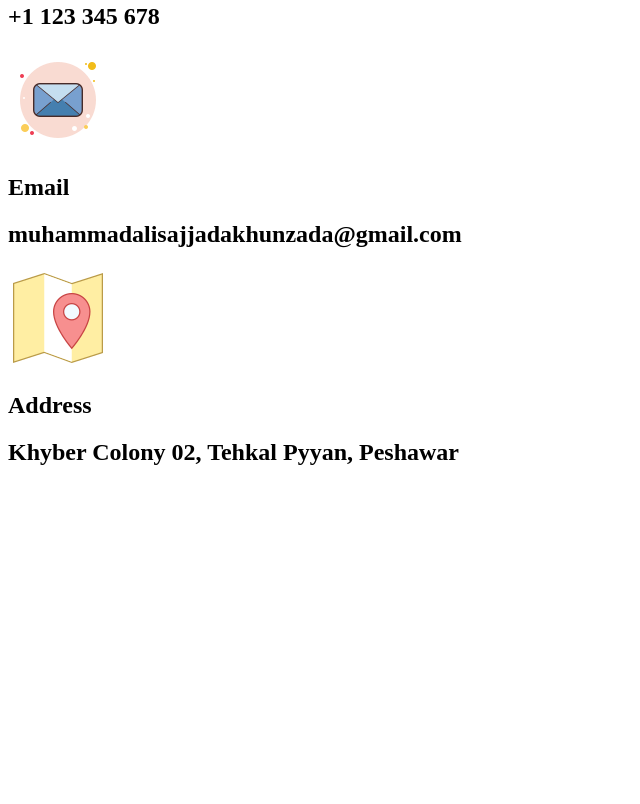
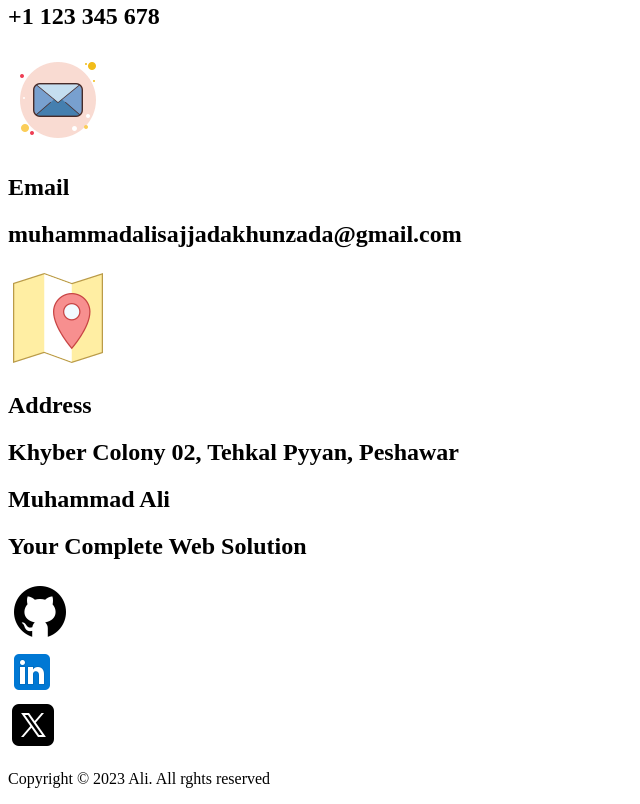
Before and after one commit to Muhammadali0202/My_portfolio, a plain HTML site: page index.html in a window 1280 px wide. Shown: the part 3155-3959 px from the top of the page, without its empty margins (0-640 px from the left). Before the commit the page ends 3641 px from the top, so only its background shows below. Drawn offline with Linux system fonts and the light colour scheme.

Commit message:
add contact and footer

```diff
--- a/index.html
+++ b/index.html
@@ -345,7 +345,37 @@
     <!-- Contact section End -->
 
     <!-- Footer section Start -->
+    <section id="footer">
+      <div class="footer-container">
+        <div class="brand">
+          <h1><span>M</span>uhammad <span>A</span>li</h1>
+        </div>
+        <h2>Your Complete Web Solution</h2>
+        <div class="social-icons">
+          <!-- github -->
+          <div class="social-item">
+            <a href="https://github.com/Muhammadali0202"
+              ><img src="./assets/icons/icons8-github-64.png"
+            /></a>
+          </div>
 
+          <!-- linkedin-->
+          <div class="social-item">
+            <a href="https://www.linkedin.com/in/muhammad-ali-183060201/"
+              ><img src="./assets/icons/icons8-linkedin-logo-48.png"
+            /></a>
+          </div>
+
+          <!-- TwitterX-->
+          <div class="social-item">
+            <a href="https://twitter.com/AliAkhunzada1"
+              ><img src="./assets/icons/icons8-twitterx-50.png"
+            /></a>
+          </div>
+        </div>
+        <p>Copyright &copy; 2023 Ali. All rghts reserved</p>
+      </div>
+    </section>
     <!-- Footer section End -->
   </body>
 </html>
```
